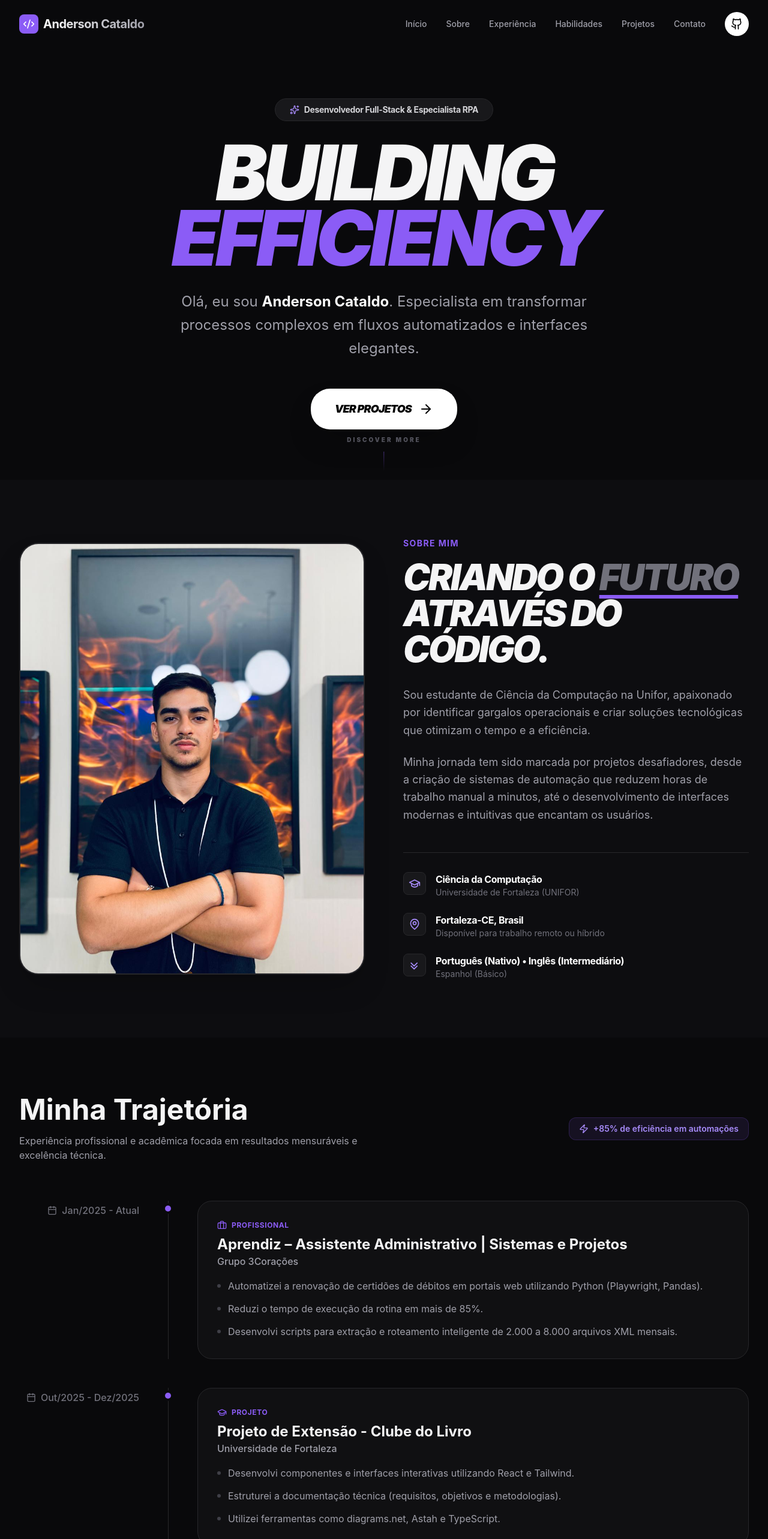
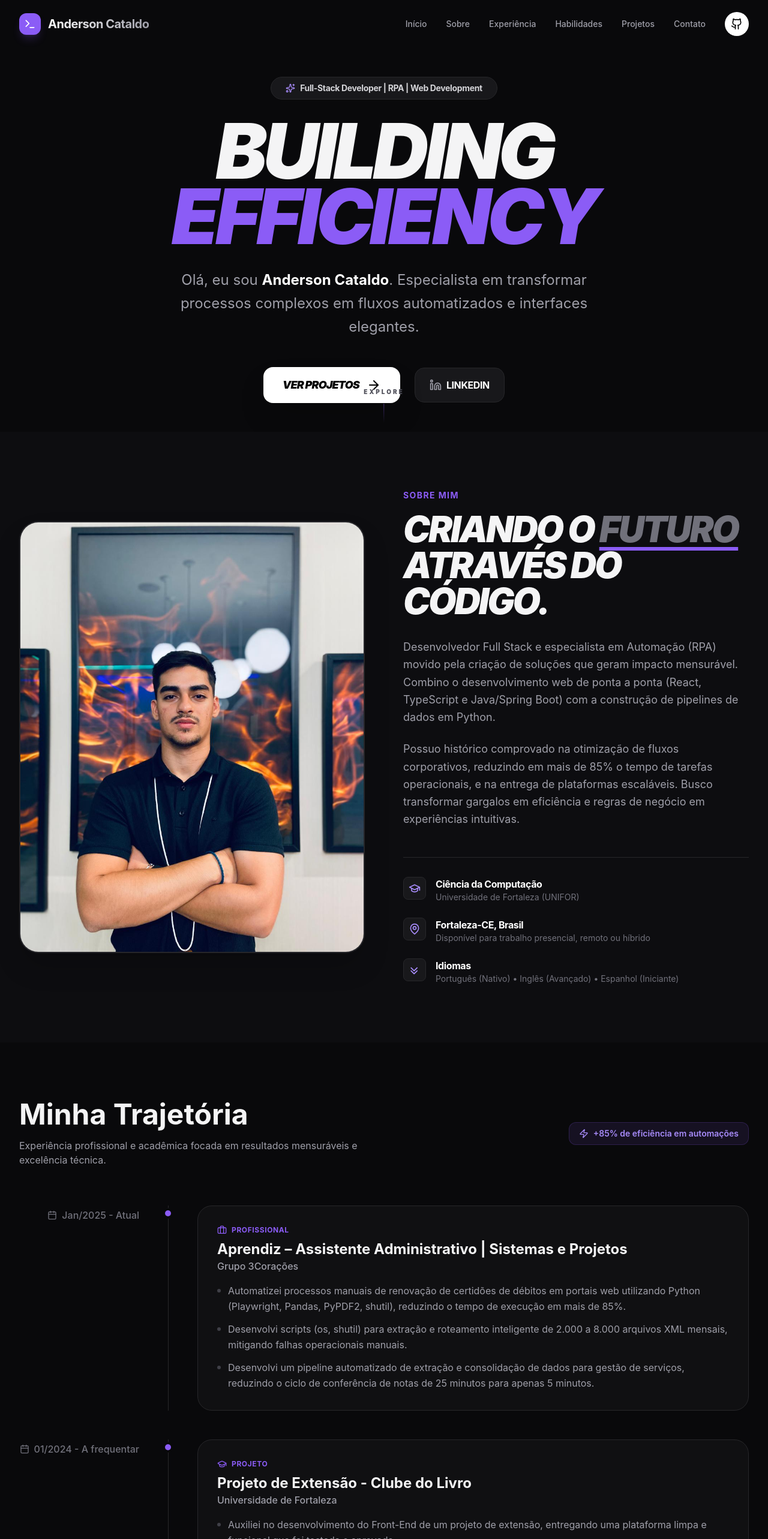
Before and after one commit to andersoncataldo/andersoncataldo.tech, a React (Vite) app: page / in a window 1280 px wide. Shown: the top 2566 px of the page at 60% size. Built offline with nearby package versions, Linux system fonts and the light colour scheme.

Commit message:
updates system

```diff
--- a/index.html
+++ b/index.html
@@ -2,7 +2,7 @@
 <html lang="pt-BR" class="scroll-smooth">
   <head>
     <meta charset="UTF-8" />
-    <link rel="icon" type="image/svg+xml" href="/vite.svg" />
+    <link rel="icon" type="image/png" href="/src/assets/react.svg" />
     <meta name="viewport" content="width=device-width, initial-scale=1.0" />
     <title>Anderson Cataldo | Full-Stack & RPA Specialist</title>
     <meta name="description" content="Portfolio de Anderson Cataldo, Desenvolvedor Full-Stack e especialista em RPA focado em automação e eficiência." />
--- a/src/App.tsx
+++ b/src/App.tsx
@@ -32,12 +32,12 @@ function App() {
                 <h2 className="text-4xl md:text-6xl font-black mb-8 tracking-tighter uppercase leading-none italic">
                   Criando o <span className="text-zinc-500 group-hover:text-white transition-colors underline decoration-primary-500 underline-offset-8">futuro</span> através do código.
                 </h2>
-                <div className="space-y-6 text-zinc-400 text-lg leading-relaxed max-w-xl mb-12">
+                <div className="space-y-6 text-zinc-400 text-lg leading-relaxed max-w-xl mb-12 text-justify sm:text-left">
                   <p>
-                    Sou estudante de Ciência da Computação na Unifor, apaixonado por identificar gargalos operacionais e criar soluções tecnológicas que otimizam o tempo e a eficiência.
+                    Desenvolvedor Full Stack e especialista em Automação (RPA) movido pela criação de soluções que geram impacto mensurável. Combino o desenvolvimento web de ponta a ponta (React, TypeScript e Java/Spring Boot) com a construção de pipelines de dados em Python.
                   </p>
                   <p>
-                    Minha jornada tem sido marcada por projetos desafiadores, desde a criação de sistemas de automação que reduzem horas de trabalho manual a minutos, até o desenvolvimento de interfaces modernas e intuitivas que encantam os usuários.
+                    Possuo histórico comprovado na otimização de fluxos corporativos, reduzindo em mais de 85% o tempo de tarefas operacionais, e na entrega de plataformas escaláveis. Busco transformar gargalos em eficiência e regras de negócio em experiências intuitivas.
                   </p>
                 </div>
 
@@ -57,7 +57,7 @@ function App() {
                     </div>
                     <div>
                       <p className="text-white font-bold tracking-tight">Fortaleza-CE, Brasil</p>
-                      <p className="text-zinc-500 text-sm">Disponível para trabalho remoto ou híbrido</p>
+                      <p className="text-zinc-500 text-sm">Disponível para trabalho presencial, remoto ou híbrido</p>
                     </div>
                   </div>
                   <div className="flex items-start gap-4">
@@ -65,8 +65,8 @@ function App() {
                       <svg xmlns="http://www.w3.org/2000/svg" width="20" height="20" viewBox="0 0 24 24" fill="none" stroke="currentColor" strokeWidth="2" strokeLinecap="round" strokeLinejoin="round"><path d="m5 8 6 6 6-6"/><path d="m5 14 6 6 6-6"/></svg>
                     </div>
                     <div>
-                      <p className="text-white font-bold tracking-tight">Português (Nativo) • Inglês (Intermediário)</p>
-                      <p className="text-zinc-500 text-sm">Espanhol (Básico)</p>
+                      <p className="text-white font-bold tracking-tight">Idiomas</p>
+                      <p className="text-zinc-500 text-sm">Português (Nativo) • Inglês (Avançado) • Espanhol (Iniciante)</p>
                     </div>
                   </div>
                 </div>
--- a/src/components/Experience.tsx
+++ b/src/components/Experience.tsx
@@ -8,20 +8,19 @@ const Experience = () => {
       company: 'Grupo 3Corações',
       period: 'Jan/2025 - Atual',
       description: [
-        'Automatizei a renovação de certidões de débitos em portais web utilizando Python (Playwright, Pandas).',
-        'Reduzi o tempo de execução da rotina em mais de 85%.',
-        'Desenvolvi scripts para extração e roteamento inteligente de 2.000 a 8.000 arquivos XML mensais.',
+        'Automatizei processos manuais de renovação de certidões de débitos em portais web utilizando Python (Playwright, Pandas, PyPDF2, shutil), reduzindo o tempo de execução em mais de 85%.',
+        'Desenvolvi scripts (os, shutil) para extração e roteamento inteligente de 2.000 a 8.000 arquivos XML mensais, mitigando falhas operacionais manuais.',
+        'Desenvolvi um pipeline automatizado de extração e consolidação de dados para gestão de serviços, reduzindo o ciclo de conferência de notas de 25 minutos para apenas 5 minutos.',
       ],
       type: 'work',
     },
     {
       title: 'Projeto de Extensão - Clube do Livro',
       company: 'Universidade de Fortaleza',
-      period: 'Out/2025 - Dez/2025',
+      period: '01/2024 - A frequentar',
       description: [
-        'Desenvolvi componentes e interfaces interativas utilizando React e Tailwind.',
-        'Estruturei a documentação técnica (requisitos, objetivos e metodologias).',
-        'Utilizei ferramentas como diagrams.net, Astah e TypeScript.',
+        'Auxiliei no desenvolvimento do Front-End de um projeto de extensão, entregando uma plataforma limpa e funcional que foi testada e aprovada.',
+        'Tecnologias utilizadas: React, TypeScript, Tailwind CSS.',
       ],
       type: 'project',
     },
--- a/src/components/Hero.tsx
+++ b/src/components/Hero.tsx
@@ -1,9 +1,9 @@
 import { motion } from 'framer-motion';
-import { Sparkles, ArrowRight } from 'lucide-react';
+import { Sparkles, ArrowRight, Linkedin } from 'lucide-react';
 
 const Hero = () => {
   return (
-    <section className="relative min-h-screen flex items-center justify-center overflow-hidden pt-20">
+    <section className="relative min-h-[90vh] flex items-center justify-center overflow-hidden pt-20">
       {/* Background elements */}
       <div className="absolute top-0 left-0 w-full h-full -z-10">
         <div className="absolute top-1/4 left-1/4 w-96 h-96 bg-primary-500/10 rounded-full blur-[120px]" />
@@ -19,9 +19,9 @@ const Hero = () => {
             transition={{ duration: 0.5 }}
             className="mb-8 flex justify-center"
           >
-            <span className="inline-flex items-center gap-2 px-6 py-2 rounded-full bg-zinc-900 border border-zinc-800 text-zinc-300 text-sm font-bold tracking-tight">
+            <span className="inline-flex items-center gap-2 px-6 py-2 rounded-full bg-zinc-900 border border-zinc-800 text-zinc-300 text-xs sm:text-sm font-bold tracking-tight">
               <Sparkles className="w-4 h-4 text-primary-400" />
-              Desenvolvedor Full-Stack & Especialista RPA
+              Full-Stack Developer | RPA | Web Development
             </span>
           </motion.div>
 
@@ -29,7 +29,7 @@ const Hero = () => {
             initial={{ opacity: 0, y: 20 }}
             animate={{ opacity: 1, y: 0 }}
             transition={{ duration: 0.6, delay: 0.1 }}
-            className="text-6xl md:text-8xl lg:text-9xl font-black tracking-tighter mb-8 leading-[0.85] uppercase italic"
+            className="text-5xl sm:text-7xl md:text-8xl lg:text-9xl font-black tracking-tighter mb-8 leading-[0.85] uppercase italic"
           >
             Building <br />
             <span className="text-primary-500">Efficiency</span>
@@ -39,7 +39,7 @@ const Hero = () => {
             initial={{ opacity: 0, y: 20 }}
             animate={{ opacity: 1, y: 0 }}
             transition={{ duration: 0.6, delay: 0.2 }}
-            className="max-w-3xl mx-auto text-xl md:text-2xl text-zinc-400 mb-12 leading-relaxed"
+            className="max-w-3xl mx-auto text-lg sm:text-xl md:text-2xl text-zinc-400 mb-12 leading-relaxed"
           >
             Olá, eu sou <span className="text-white font-bold">Anderson Cataldo</span>. Especialista em transformar processos complexos em fluxos automatizados e interfaces elegantes.
           </motion.p>
@@ -48,15 +48,26 @@ const Hero = () => {
             initial={{ opacity: 0, y: 20 }}
             animate={{ opacity: 1, y: 0 }}
             transition={{ duration: 0.6, delay: 0.3 }}
-            className="flex flex-col sm:flex-row items-center justify-center gap-6"
+            className="flex flex-col sm:flex-row items-center justify-center gap-4 sm:gap-6"
           >
             <a
               href="#projetos"
-              className="group relative inline-flex items-center gap-3 bg-white text-black px-10 py-5 rounded-[2rem] font-black uppercase italic tracking-tighter text-lg transition-all hover:scale-105 active:scale-95 shadow-2xl"
+              className="w-full sm:w-auto group relative inline-flex items-center justify-center gap-3 bg-white text-black px-8 py-4 rounded-2xl font-black uppercase italic tracking-tighter text-lg transition-all hover:scale-105 active:scale-95 shadow-2xl"
             >
               Ver Projetos
               <ArrowRight className="w-6 h-6 transition-transform group-hover:translate-x-1" />
             </a>
+            <div className="flex w-full sm:w-auto gap-4">
+              <a
+                href="https://linkedin.com/in/andersonnviana"
+                target="_blank"
+                rel="noopener noreferrer"
+                className="flex-1 sm:flex-initial inline-flex items-center justify-center gap-2 bg-zinc-900 border border-zinc-800 text-white px-6 py-4 rounded-2xl font-bold uppercase tracking-tight transition-all hover:bg-zinc-800 hover:border-zinc-700"
+              >
+                <Linkedin className="w-5 h-5 text-zinc-400" />
+                LinkedIn
+              </a>
+            </div>
           </motion.div>
         </div>
       </div>
@@ -64,9 +75,9 @@ const Hero = () => {
       <motion.div
         animate={{ y: [0, 12, 0] }}
         transition={{ duration: 2.5, repeat: Infinity, ease: "easeInOut" }}
-        className="absolute bottom-6 left-1/2 -translate-x-1/2 flex flex-col items-center gap-3"
+        className="absolute bottom-6 left-1/2 -translate-x-1/2 flex flex-col items-center gap-3 pointer-events-none"
       >
-        <span className="text-[10px] uppercase tracking-[0.3em] font-black text-zinc-600">Discover More</span>
+        <span className="text-[10px] uppercase tracking-[0.3em] font-black text-zinc-600">Explore</span>
         <div className="w-px h-8 bg-gradient-to-b from-primary-500 to-transparent opacity-50" />
       </motion.div>
     </section>
--- a/src/components/Navbar.tsx
+++ b/src/components/Navbar.tsx
@@ -1,5 +1,5 @@
 import { useState, useEffect } from 'react';
-import { Menu, X, Code2, Github } from 'lucide-react';
+import { Menu, X, Terminal, Github } from 'lucide-react';
 
 const Navbar = () => {
   const [isScrolled, setIsScrolled] = useState(false);
@@ -37,10 +37,10 @@ const Navbar = () => {
           <a
             href="#"
             onClick={scrollToTop}
-            className="flex items-center gap-2 group cursor-pointer"
+            className="flex items-center gap-3 group cursor-pointer"
           >
-            <div className="bg-primary-500 p-1.5 rounded-lg group-hover:rotate-12 transition-transform">
-              <Code2 className="w-5 h-5 text-white" />
+            <div className="bg-primary-500 p-2 rounded-xl group-hover:rotate-12 transition-all duration-500 shadow-lg shadow-primary-500/20">
+              <Terminal className="w-5 h-5 text-white" />
             </div>
             <span className="text-xl font-bold tracking-tight bg-clip-text text-transparent bg-gradient-to-r from-white to-zinc-400">
               Anderson Cataldo
--- a/src/components/Projects.tsx
+++ b/src/components/Projects.tsx
@@ -1,23 +1,23 @@
 import { motion } from 'framer-motion';
-import { Github, ExternalLink, Bot, BookOpen, ArrowRight } from 'lucide-react';
+import { Github, ExternalLink, BookOpen, ArrowRight, Layout } from 'lucide-react';
 
 const Projects = () => {
   const projects = [
     {
-      title: 'Automação de Certidões de Débitos',
-      description: 'Sistema RPA para renovação automatizada em portais governamentais, reduzindo o tempo de rotina em 85%. Gerencia milhares de XMLs mensais.',
-      tech: ['Python', 'Playwright', 'Pandas', 'OS/Shutil'],
-      icon: <Bot className="w-10 h-10 text-primary-500" />,
-      github: '#',
-      link: '#',
+      title: 'Plataforma Educacional Gamificada',
+      description: 'Desenvolvimento Full Stack de uma plataforma educacional com gamificação, focada em escalabilidade e alta performance.',
+      tech: ['Java (Spring Boot)', 'React', 'TypeScript', 'PostgreSQL'],
+      icon: <Layout className="w-10 h-10 text-primary-500" />,
+      github: 'https://github.com/andersoncataldo/CarloAcutis',
+      link: 'https://carlo-acutis-virid.vercel.app',
     },
     {
       title: 'Plataforma Clube do Livro',
       description: 'Interface interativa desenvolvida para o projeto de extensão da Unifor, focada em usabilidade e organização de acervo.',
-      tech: ['React.js', 'TypeScript', 'Tailwind CSS', 'Framer Motion'],
+      tech: ['React.js', 'TypeScript', 'Tailwind CSS'],
       icon: <BookOpen className="w-10 h-10 text-primary-500" />,
-      github: '#',
-      link: '#',
+      github: 'https://github.com/leonardomenesedev/myweblib-front',
+      link: 'https://myweblib.vercel.app/login',
     },
   ];
 
@@ -37,7 +37,7 @@ const Projects = () => {
           </a>
         </div>
 
-        <div className="grid md:grid-cols-2 gap-8">
+        <div className="grid md:grid-cols-2 lg:grid-cols-3 gap-8">
           {projects.map((project, index) => (
             <motion.div
               key={index}
@@ -47,16 +47,24 @@ const Projects = () => {
               transition={{ duration: 0.5, delay: index * 0.1 }}
               className="group relative bg-zinc-900 border border-zinc-800 rounded-[2rem] overflow-hidden hover:border-zinc-700 transition-all"
             >
-              <div className="p-8 md:p-10">
+              <div className="p-8 md:p-10 h-full flex flex-col">
                 <div className="mb-8 flex justify-between items-start">
                   <div className="bg-zinc-800 p-4 rounded-2xl group-hover:scale-110 transition-transform duration-500">
                     {project.icon}
                   </div>
+                  {project.github && (
                     <div className="flex gap-2">
-                    <a href={project.github} className="p-2 bg-zinc-800 rounded-full hover:bg-zinc-700 transition-colors">
+                      <a
+                        href={project.github}
+                        target="_blank"
+                        rel="noopener noreferrer"
+                        className="p-2 bg-zinc-800 rounded-full hover:bg-zinc-700 transition-colors"
+                        title="Ver código no GitHub"
+                      >
                         <Github className="w-5 h-5" />
                       </a>
                     </div>
+                  )}
                 </div>
 
                 <h3 className="text-2xl font-bold mb-4">{project.title}</h3>
@@ -64,7 +72,7 @@ const Projects = () => {
                   {project.description}
                 </p>
 
-                <div className="flex flex-wrap gap-2 mb-8">
+                <div className="flex flex-wrap gap-2 mb-8 mt-auto">
                   {project.tech.map((t, i) => (
                     <span key={i} className="px-3 py-1 bg-zinc-950 text-zinc-400 text-xs font-medium rounded-full border border-zinc-800">
                       {t}
@@ -72,8 +80,11 @@ const Projects = () => {
                   ))}
                 </div>
 
+                {project.link && (
                   <a
                     href={project.link}
+                    target="_blank"
+                    rel="noopener noreferrer"
                     className="inline-flex items-center gap-2 text-white font-bold group/btn"
                   >
                     Conhecer projeto
@@ -81,6 +92,7 @@ const Projects = () => {
                       <ArrowRight className="w-4 h-4" />
                     </div>
                   </a>
+                )}
               </div>
             </motion.div>
           ))}
--- a/src/components/Skills.tsx
+++ b/src/components/Skills.tsx
@@ -4,27 +4,27 @@ import { Terminal, Layout, Wrench, ShieldCheck } from 'lucide-react';
 const Skills = () => {
   const skillGroups = [
     {
-      title: 'Back-end & RPA',
-      icon: <Terminal className="w-6 h-6 text-primary-500" />,
-      skills: ['Python (Playwright, Pandas)', 'Java (Spring Boot)', 'SQL', 'Node.js'],
+      title: 'Front-End',
+      icon: <Layout className="w-6 h-6 text-primary-500" />,
+      skills: ['React.js', 'TypeScript', 'JavaScript', 'HTML5', 'CSS3', 'Tailwind CSS', 'Figma'],
     },
     {
-      title: 'Front-end & UI/UX',
-      icon: <Layout className="w-6 h-6 text-primary-500" />,
-      skills: ['React.js', 'TypeScript', 'Tailwind CSS', 'Figma', 'HTML5/CSS3'],
+      title: 'Back-End & RPA',
+      icon: <Terminal className="w-6 h-6 text-primary-500" />,
+      skills: ['Python (Playwright, Pyautogui, Pandas, shutil, os)', 'Java (Spring Boot)', 'javaScript (Node.js)'],
     },
     {
-      title: 'Ferramentas & Infra',
+      title: 'Ferramentas & DB',
       icon: <Wrench className="w-6 h-6 text-emerald-500" />,
-      skills: ['Git & GitHub', 'PostgreSQL', 'Docker', 'Vite', 'Postman'],
+      skills: ['Git & GitHub', 'SQL', 'PostgreSQL', 'Postman'],
     },
   ];
 
   const softSkills = [
-    'Adaptabilidade Técnica',
+    'Adaptabilidade',
     'Comunicação Assertiva',
     'Trabalho em Equipe',
-    'Resolução de Problemas',
+    'Aprendizado Contínuo',
     'Pensamento Analítico',
   ];
 
```
Also changed, not shown: 1 other file (tests, documents, lock files or other folders). Lines whose indentation alone changed are shown as unchanged.
